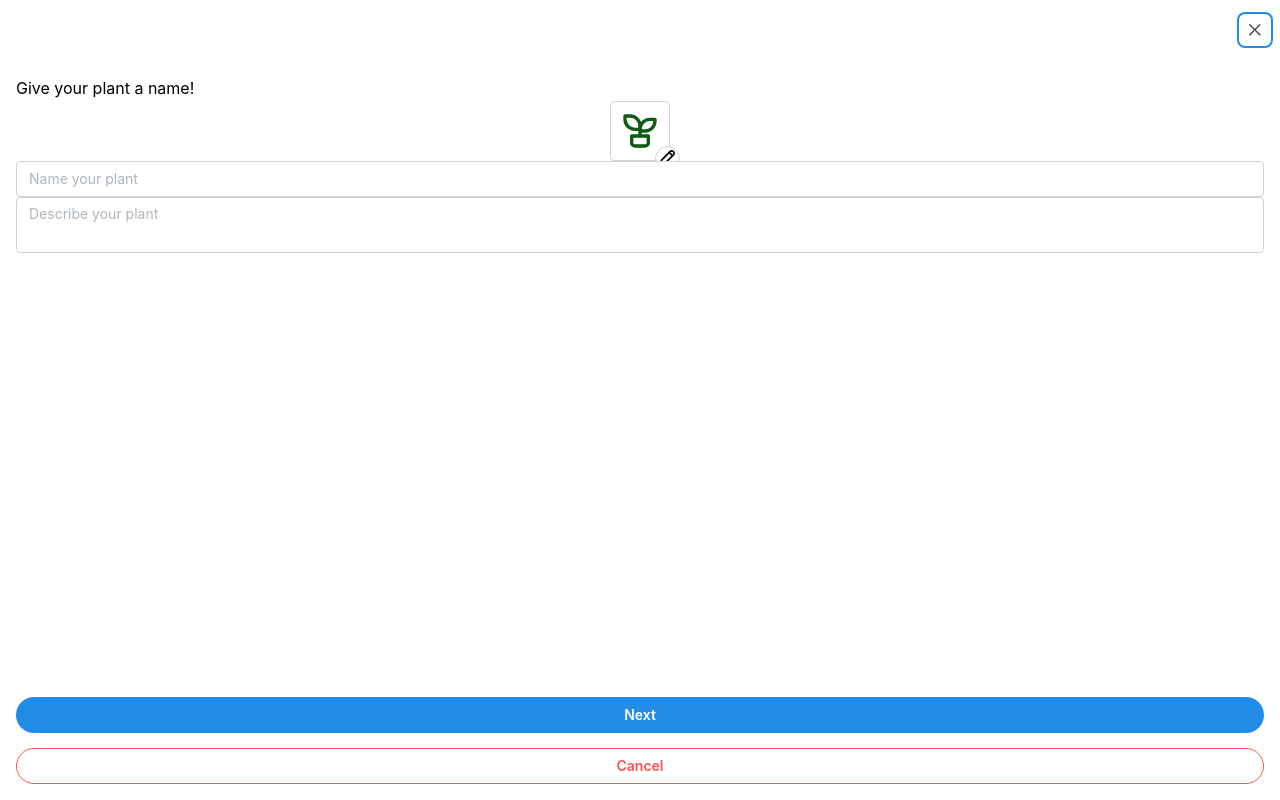
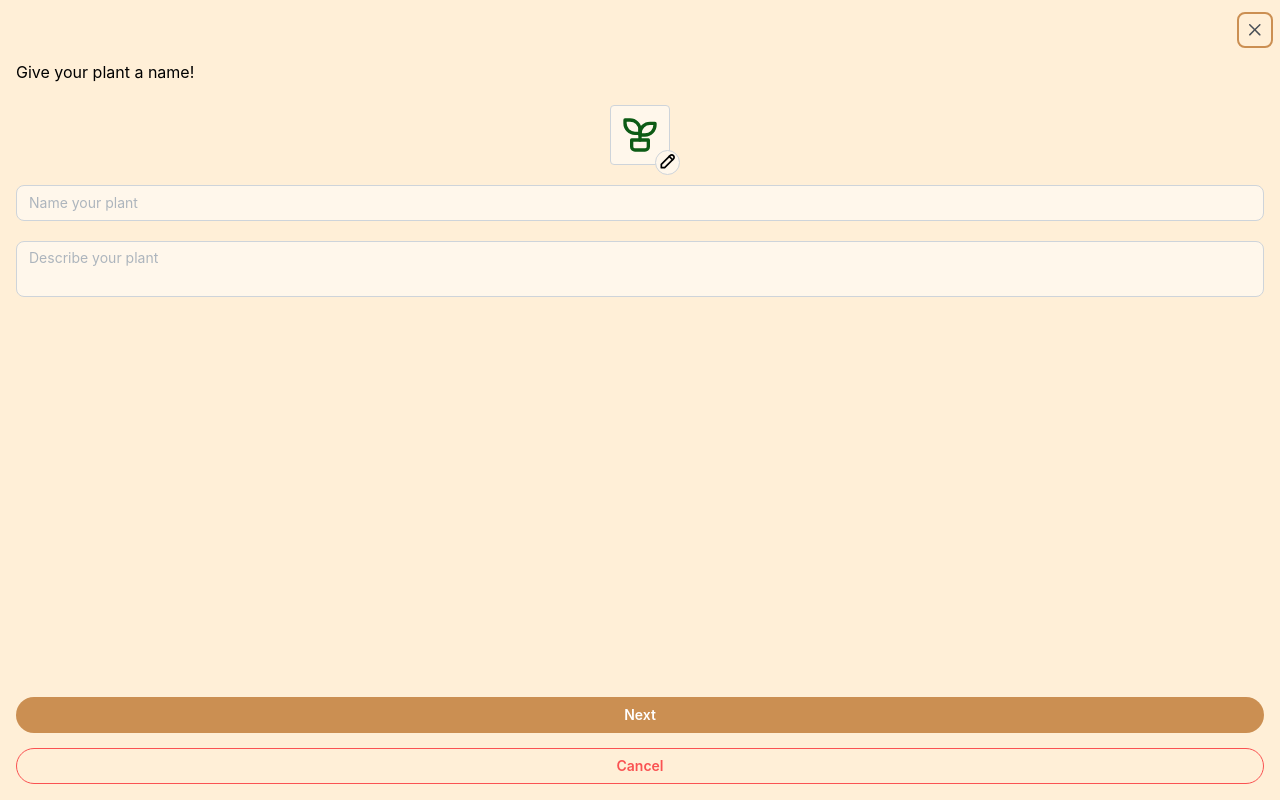
Before and after one commit to sharadbhat/plantlog, a React (Vite) app: page / in a window 1280 px wide. Both pictures are taken after a click on the button 640 px from the left and 760 px from the top of the page. Built offline with nearby package versions, Linux system fonts and the light colour scheme.

Commit message:
more changes

```diff
--- a/index.html
+++ b/index.html
@@ -1,4 +1,4 @@
-<!DOCTYPE html>
+<!doctype html>
 <html lang="en">
   <head>
     <meta charset="UTF-8" />
@@ -20,7 +20,7 @@
   </body>
   <style>
     body {
-      background-color: #ffefd7;
+      background-color: var(--mantine-color-myColor-1);
     }
   </style>
 </html>
--- a/src/App.tsx
+++ b/src/App.tsx
@@ -1,4 +1,9 @@
-import { AppShell, MantineProvider } from "@mantine/core";
+import {
+  AppShell,
+  MantineProvider,
+  createTheme,
+  type MantineColorsTuple,
+} from "@mantine/core";
 import { ModalsProvider } from "@mantine/modals";
 import CardList from "./components/CardList";
 import Footer from "./components/Footer";
@@ -7,9 +12,29 @@ import AddFormModal from "./modals/AddFormModal";
 import "@mantine/core/styles.css";
 import "@mantine/dates/styles.css";
 
+const myColor: MantineColorsTuple = [
+  "#fff7eb", // card / input background
+  "#ffefd7", // app background
+  "#f2e8df",
+  "#e6cfb8",
+  "#dab48d",
+  "#d19d69",
+  "#cb8f52", // primary color
+  "#b17437",
+  "#9e672f", // icon color
+  "#6c451c",
+];
+
+const theme = createTheme({
+  primaryColor: "myColor",
+  colors: {
+    myColor,
+  },
+});
+
 function App() {
   return (
-    <MantineProvider>
+    <MantineProvider theme={theme}>
       <ModalsProvider
         modals={{
           addFormModal: AddFormModal,
--- a/src/components/Footer/index.tsx
+++ b/src/components/Footer/index.tsx
@@ -1,5 +1,4 @@
 import { IconSquareRoundedPlus } from "@tabler/icons-react";
-import { CONSTANTS } from "../../constants";
 import { openAddFormModal } from "../../utils/modalOpener";
 import classes from "./index.module.css";
 
@@ -11,7 +10,10 @@ const Footer = () => {
         role="button"
         onClick={openAddFormModal}
       >
-        <IconSquareRoundedPlus size={50} color={CONSTANTS.ICON_COLOR} />
+        <IconSquareRoundedPlus
+          size={50}
+          color={`var(--mantine-color-myColor-8)`}
+        />
       </div>
     </div>
   );
--- a/src/constants/index.ts
+++ b/src/constants/index.ts
@@ -13,46 +13,68 @@ export const CONSTANTS = {
   ICON_COLOR: "#6c451c",
   DEFAULT_PLANT_ICON_COLOR: "#0d5b15",
   PLANT_ICON_COLOR_SWATCHES: [
+    "#0d5b15",
+    "#82c91e",
+    "#fab005",
+    "#fd7e14",
+    "#fa5252",
+    "#6c451c",
     "#2e2e2e",
-    "#6c451c",
-    "#fa5252",
-    "#fd7e14",
-    "#fab005",
-    "#82c91e",
-    "#0d5b15",
   ],
   ICON_MAP: {
-    "icon-plant": {
-      name: "icon-plant",
+    ICON_PLANT: {
+      name: "ICON_PLANT",
       icon: IconPlant,
     },
-    "icon-plant-2": {
-      name: "icon-plant-2",
+    "ICON_PLANT-2": {
+      name: "ICON_PLANT-2",
       icon: IconPlant2,
     },
-    "icon-cactus": {
-      name: "icon-cactus",
+    ICON_CACTUS: {
+      name: "ICON_CACTUS",
       icon: IconCactus,
     },
-    "icon-flower-filled": {
-      name: "icon-flower-filled",
+    ICON_FLOWER_FILLED: {
+      name: "ICON_FLOWER_FILLED",
       icon: IconFlowerFilled,
     },
-    "icon-leaf": {
-      name: "icon-leaf",
+    ICON_LEAF: {
+      name: "ICON_LEAF",
       icon: IconLeaf,
     },
-    "icon-leaf-2": {
-      name: "icon-leaf-2",
+    "ICON_LEAF-2": {
+      name: "ICON_LEAF-2",
       icon: IconLeaf2,
     },
-    "icon-seedling": {
-      name: "icon-seedling",
+    ICON_SEEDLING: {
+      name: "ICON_SEEDLING",
       icon: IconSeedling,
     },
-    "icon-growth": {
-      name: "icon-growth",
+    ICON_GROWTH: {
+      name: "ICON_GROWTH",
       icon: IconGrowth,
     },
   },
+  PLANT_LIGHT_OPTIONS: [
+    {
+      value: "FULL_SHADE",
+      label: "Full Shade",
+    },
+    {
+      value: "PARTIAL_SHADE",
+      label: "Partial Shade",
+    },
+    {
+      value: "FILTERED_LIGHT",
+      label: "Filtered Light",
+    },
+    {
+      value: "BRIGHT_INDIRECT",
+      label: "Bright Indirect Light",
+    },
+    {
+      value: "FULL_SUN",
+      label: "Full Sun",
+    },
+  ],
 };
--- a/src/modals/AddFormModal/index.module.css
+++ b/src/modals/AddFormModal/index.module.css
@@ -1,3 +1,10 @@
+.formWrapper {
+  display: flex;
+  flex-direction: column;
+  justify-content: space-between;
+  height: 100%;
+}
+
 .modalButtons {
   display: flex;
   flex-direction: column;
@@ -16,15 +23,23 @@
   justify-content: center;
 }
 
+.actionIcon {
+  background-color: var(--mantine-color-myColor-0) !important;
+}
+
 .plantIconWrapper {
   display: inline-block;
   position: relative;
 }
 
+.iconMenuDropdown {
+  background-color: var(--mantine-color-myColor-0) !important;
+}
+
 .pencilIcon {
   position: absolute;
   border: 0.0625rem solid var(--mantine-color-default-border);
-  background-color: var(--mantine-color-default);
+  background-color: var(--mantine-color-myColor-0);
   bottom: -10px;
   right: -10px;
   border-radius: 50%;
@@ -42,3 +57,13 @@
   justify-content: center;
   align-items: center;
 }
+
+.radioCard {
+  background-color: #fff7eb !important;
+  border-width: 1px !important;
+  border-color: #955f27 !important;
+  &[data-checked] {
+    border-width: 1px !important;
+    background-color: #ffe7c3 !important;
+  }
+}
--- a/src/modals/AddFormModal/index.tsx
+++ b/src/modals/AddFormModal/index.tsx
@@ -1,7 +1,6 @@
 import type { ContextModalProps } from "@mantine/modals";
 import {
   Button,
-  NativeSelect,
   NumberInput,
   Textarea,
   TextInput,
@@ -10,14 +9,15 @@ import {
   Menu,
   Flex,
   ColorPicker,
+  Radio,
+  Text,
 } from "@mantine/core";
 import { DatePickerInput } from "@mantine/dates";
 import { useForm } from "@mantine/form";
 import { IconPencil } from "@tabler/icons-react";
-import { useState } from "react";
+import { Fragment, useState } from "react";
 import { CONSTANTS } from "../../constants";
 import useAddPlant from "../../hooks/useAddPlant";
-import { SunlightExposure } from "../../types";
 import classes from "./index.module.css";
 
 const STEP_COUNT = 5;
@@ -25,7 +25,7 @@ const STEP_COUNT = 5;
 const AddFormModal = ({ context, id }: ContextModalProps) => {
   const [activeStep, setActiveStep] = useState(0);
   const [chosenIcon, setChosenIcon] = useState(
-    CONSTANTS.ICON_MAP["icon-plant"]
+    CONSTANTS.ICON_MAP["ICON_PLANT"]
   );
   const [chosenIconColor, setChosenIconColor] = useState(
     CONSTANTS.DEFAULT_PLANT_ICON_COLOR
@@ -42,7 +42,7 @@ const AddFormModal = ({ context, id }: ContextModalProps) => {
       description: "",
       wateringInterval: 7,
       lastWateredDate: new Date(),
-      sunlightExposure: SunlightExposure,
+      sunlightExposure: CONSTANTS.PLANT_LIGHT_OPTIONS[0].value,
       lowTempThreshold: 50,
       highTempThreshold: 90,
     },
@@ -195,64 +195,85 @@ const AddFormModal = ({ context, id }: ContextModalProps) => {
   };
 
   return (
-    <div
-      style={{
-        display: "flex",
-        flexDirection: "column",
-        justifyContent: "space-between",
-        height: "100%",
-      }}
-    >
+    <div className={classes.formWrapper}>
       <Stepper
         active={activeStep}
         styles={{
           steps: {
             display: "none",
           },
+          content: {
+            paddingTop: 0,
+          },
         }}
       >
         <Stepper.Step>
+          <Flex direction={"column"} gap={"lg"}>
             <div>Give your plant a name!</div>
             <div className={classes.iconPickerWrapper}>
               <div className={classes.plantIconWrapper}>
-              <Menu opened={menuOpened} onClose={() => setMenuOpened(false)}>
+                <Menu
+                  opened={menuOpened}
+                  onClose={() => setMenuOpened(false)}
+                  radius={"md"}
+                >
                   <Menu.Target>
+                    <div onClick={() => setMenuOpened(true)}>
                       <ActionIcon
                         variant="default"
                         size={"input-xl"}
-                    onClick={() => setMenuOpened(true)}
+                        className={classes.actionIcon}
                       >
                         <chosenIcon.icon color={chosenIconColor} size={40} />
                       </ActionIcon>
-                </Menu.Target>
-                <Menu.Dropdown>{renderIconGrid()}</Menu.Dropdown>
                       <div className={classes.pencilIcon}>
                         <IconPencil size={20} />
                       </div>
+                    </div>
+                  </Menu.Target>
+                  <Menu.Dropdown className={classes.iconMenuDropdown}>
+                    {renderIconGrid()}
+                  </Menu.Dropdown>
                 </Menu>
               </div>
             </div>
             <TextInput
               placeholder="Name your plant"
               key={addForm.key("name")}
-            className={classes.plantNameInput}
+              radius={"md"}
+              styles={{
+                input: {
+                  backgroundColor: "var(--mantine-color-myColor-0)",
+                },
+              }}
               {...addForm.getInputProps("name")}
             />
             <Textarea
               placeholder="Describe your plant"
               key={addForm.key("description")}
+              radius={"md"}
+              styles={{
+                input: {
+                  backgroundColor: "var(--mantine-color-myColor-0)",
+                },
+              }}
               {...addForm.getInputProps("description")}
             />
+          </Flex>
         </Stepper.Step>
         <Stepper.Step>
+          <Flex direction={"column"} gap={"lg"}>
             <div>How often do you water it?</div>
             <NumberInput
-            withAsterisk
-            required
               label="Watering Frequency (days)"
               placeholder="Enter watering frequency in days"
               min={1}
               key={addForm.key("wateringInterval")}
+              styles={{
+                input: {
+                  backgroundColor: "var(--mantine-color-myColor-0)",
+                },
+              }}
               {...addForm.getInputProps("wateringInterval")}
             />
             <div>When was it last watered?</div>
@@ -261,36 +282,61 @@ const AddFormModal = ({ context, id }: ContextModalProps) => {
               placeholder="Select last watered date"
               maxDate={new Date()}
               key={addForm.key("lastWateredDate")}
+              styles={{
+                input: {
+                  backgroundColor: "var(--mantine-color-myColor-0)",
+                },
+              }}
               {...addForm.getInputProps("lastWateredDate")}
             />
+          </Flex>
         </Stepper.Step>
         <Stepper.Step>
-          <div>How much sun?</div>
-          <NativeSelect
-            withAsterisk
-            required
-            label="Sunlight Exposure"
-            data={Object.entries(SunlightExposure).map(([key, value]) => ({
-              value: key,
-              label: value,
-            }))}
+          <Radio.Group
             key={addForm.key("sunlightExposure")}
             {...addForm.getInputProps("sunlightExposure")}
-          />
+          >
+            <Flex direction={"column"} gap={"md"}>
+              <Text>How much sun does it need?</Text>
+              {CONSTANTS.PLANT_LIGHT_OPTIONS.map((option) => (
+                <Radio.Card
+                  p={"md"}
+                  radius={"md"}
+                  key={option.value}
+                  className={classes.radioCard}
+                  value={option.value}
+                >
+                  <Flex direction={"row"} gap={"md"} align={"center"}>
+                    {option.label}
+                  </Flex>
+                </Radio.Card>
+              ))}
+            </Flex>
+          </Radio.Group>
         </Stepper.Step>
         <Stepper.Step>
-          <div>Optional: Temperature Thresholds</div>
+          <div>Temperature Thresholds</div>
           <div className={classes.tempInputs}>
             <NumberInput
               label="Min Temp (°F)"
               placeholder="Enter min temp"
               key={addForm.key("lowTempThreshold")}
+              styles={{
+                input: {
+                  backgroundColor: "var(--mantine-color-myColor-0)",
+                },
+              }}
               {...addForm.getInputProps("lowTempThreshold")}
             />
             <NumberInput
               label="Max Temp (°F)"
               placeholder="Enter max temp"
               key={addForm.key("highTempThreshold")}
+              styles={{
+                input: {
+                  backgroundColor: "var(--mantine-color-myColor-0)",
+                },
+              }}
               {...addForm.getInputProps("highTempThreshold")}
             />
           </div>
--- a/src/types/index.ts
+++ b/src/types/index.ts
@@ -1,10 +1,7 @@
-import type { CONSTANTS } from "../constants";
+import { CONSTANTS } from "../constants";
 
-export const SunlightExposure = {
-  SHADE: "Shade",
-  PARTIAL_SHADE: "Partial Shade",
-  FULL_SUN: "Full Sun",
-} as const;
+export type SunlightExposure =
+  (typeof CONSTANTS.PLANT_LIGHT_OPTIONS)[number]["value"];
 
 export type Plant = {
   id: string;
@@ -15,7 +12,7 @@ export type Plant = {
   description?: string;
   wateringFrequencyDays: number;
   lastWateredDate: Date;
-  sunlightExposure: typeof SunlightExposure;
+  sunlightExposure: SunlightExposure;
   lowTempThreshold?: number;
   highTempThreshold?: number;
 };
--- a/src/utils/modalOpener.ts
+++ b/src/utils/modalOpener.ts
@@ -4,14 +4,18 @@ export const openAddFormModal = () => {
   modals.openContextModal({
     modal: "addFormModal",
     closeOnClickOutside: false,
-    radius: "lg",
     fullScreen: true,
     transitionProps: {
       transition: "fade",
     },
+    radius: 0,
     styles: {
+      header: {
+        backgroundColor: "var(--mantine-color-myColor-1)",
+      },
       body: {
         height: `calc(100% - 60px)`,
+        backgroundColor: "var(--mantine-color-myColor-1)",
       },
     },
     innerProps: {},
```
Also changed, not shown: src/components/CardList/index.tsx (+4 -5 lines), src/components/PlantCard/index.module.css (+5 -3 lines). Lines whose indentation alone changed are shown as unchanged.
